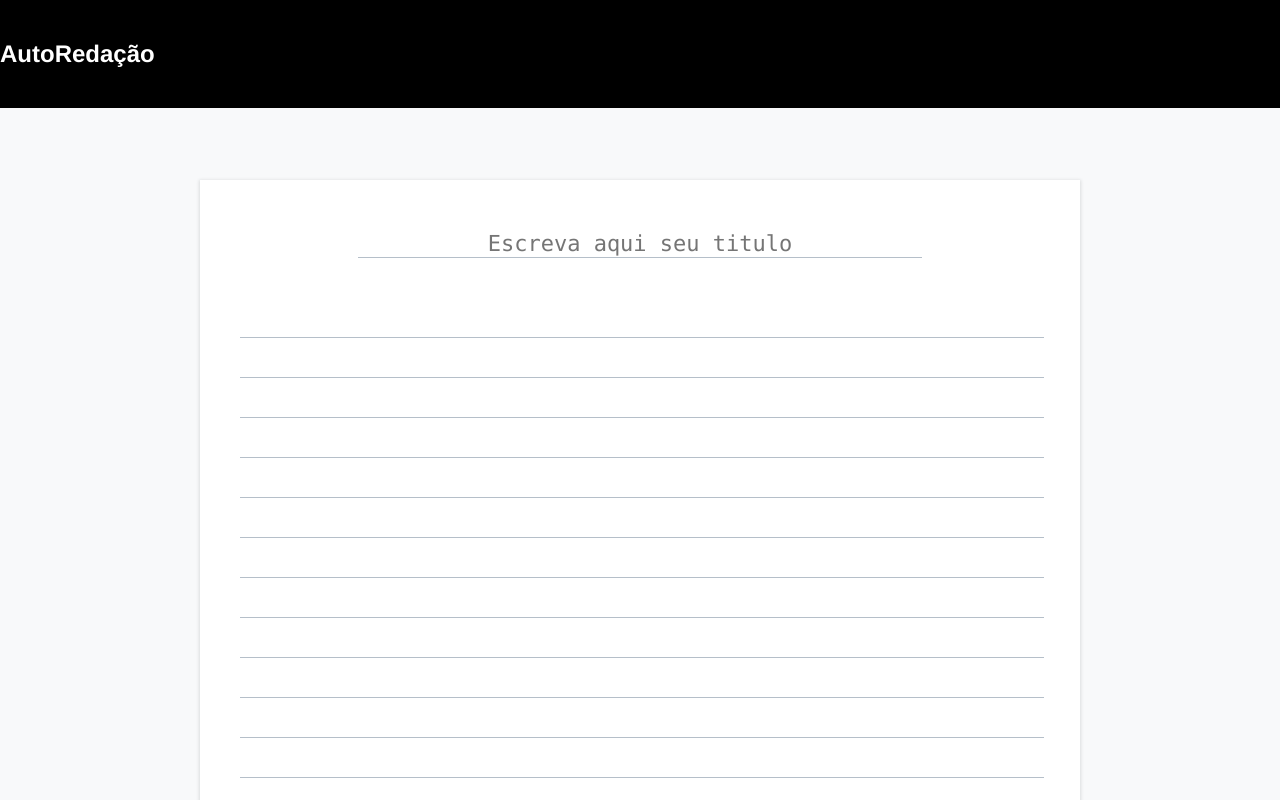
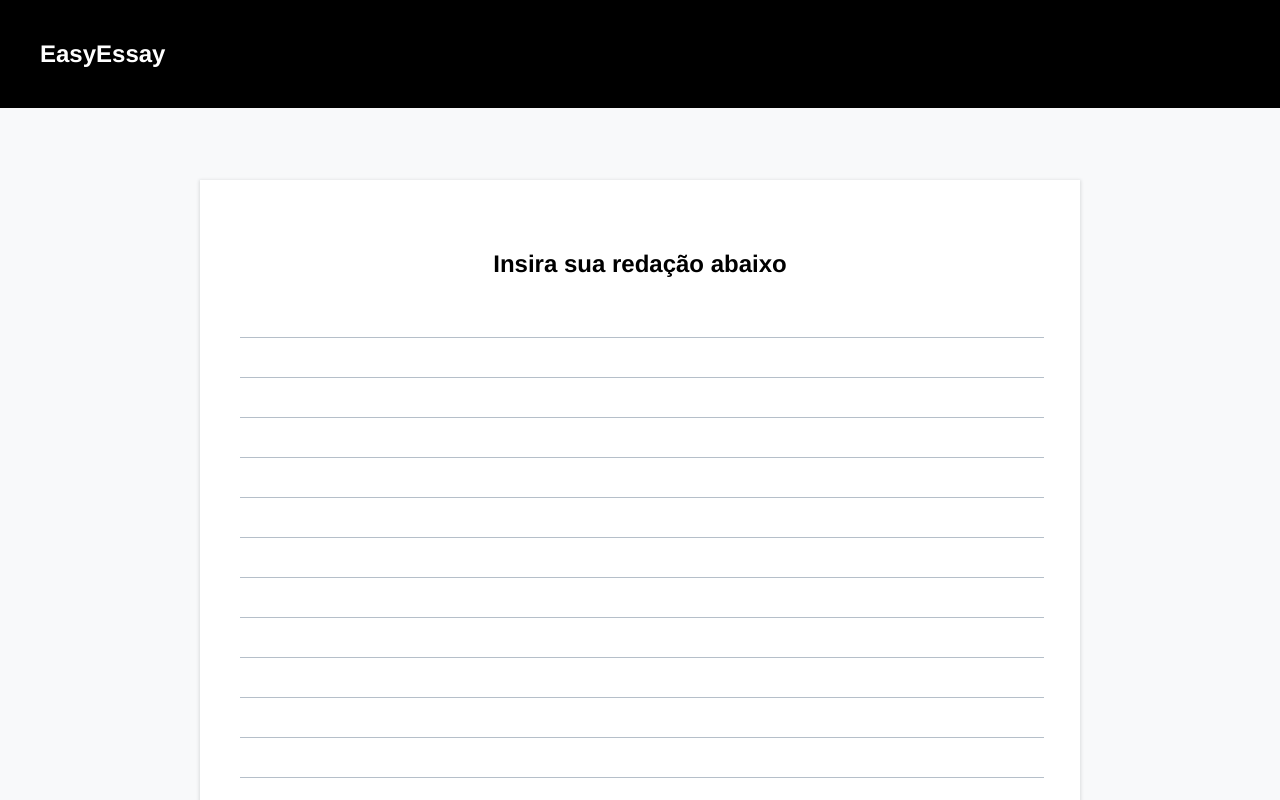
Before and after one commit to JampaUchoa/AutoEssay-frontend, a React (Create React App) app: page / in a window 1280 px wide. Shown: the top 800 px of the page. Built offline with nearby package versions, Linux system fonts and the light colour scheme.

Commit message:
Alteração no layout

```diff
--- a/public/index.html
+++ b/public/index.html
@@ -26,7 +26,7 @@
       work correctly both with client-side routing and a non-root public URL.
       Learn how to configure a non-root public URL by running `npm run build`.
     -->
-    <title>AutoRedacao</title>
+    <title> EasyEssay</title>
   </head>
   <body>
     <noscript>You need to enable JavaScript to run this app.</noscript>
--- a/src/App.js
+++ b/src/App.js
@@ -22,8 +22,8 @@ function App() {
     <div>
       <Router history={history}>
         <Helmet
-              defaultTitle={'AutoRedação'}
-              titleTemplate={`%s - ${'AutoRedação'}`}
+              defaultTitle={' Easy Essay'}
+              titleTemplate={`%s - ${'  Easy Essay'}`}
         />
         <Navbar/>
         <Switch>
--- a/src/components/common/Navbar.js
+++ b/src/components/common/Navbar.js
@@ -18,7 +18,7 @@ export default function Navbar() {
     return (
         <>
         <div className={`navbar ${navStyle}`}>
-            <h2>AutoRedação</h2>
+            <h2>&nbsp;&nbsp;&nbsp;&nbsp;&nbsp;&nbsp;EasyEssay</h2>
         </div>
         <div className="navbar-spacer">
         </div>
--- a/src/components/home/Landing.js
+++ b/src/components/home/Landing.js
@@ -36,7 +36,7 @@ export default function Landing() {
       <div className="essay">
         <div className={`form ${status}`}>
           <div className="title" >
-            <input type="text" name="title" required onChange={changeForm} value={form.title} readOnly={status !== "writing"} placeholder="Escreva aqui seu titulo" />
+          <h2 align="center">Insira sua redação abaixo</h2>
           </div>
           <div className="content">
             <textarea name="essay" required onChange={changeForm} value={form.essay} readOnly={status !== "writing"} rows="25" />
```
